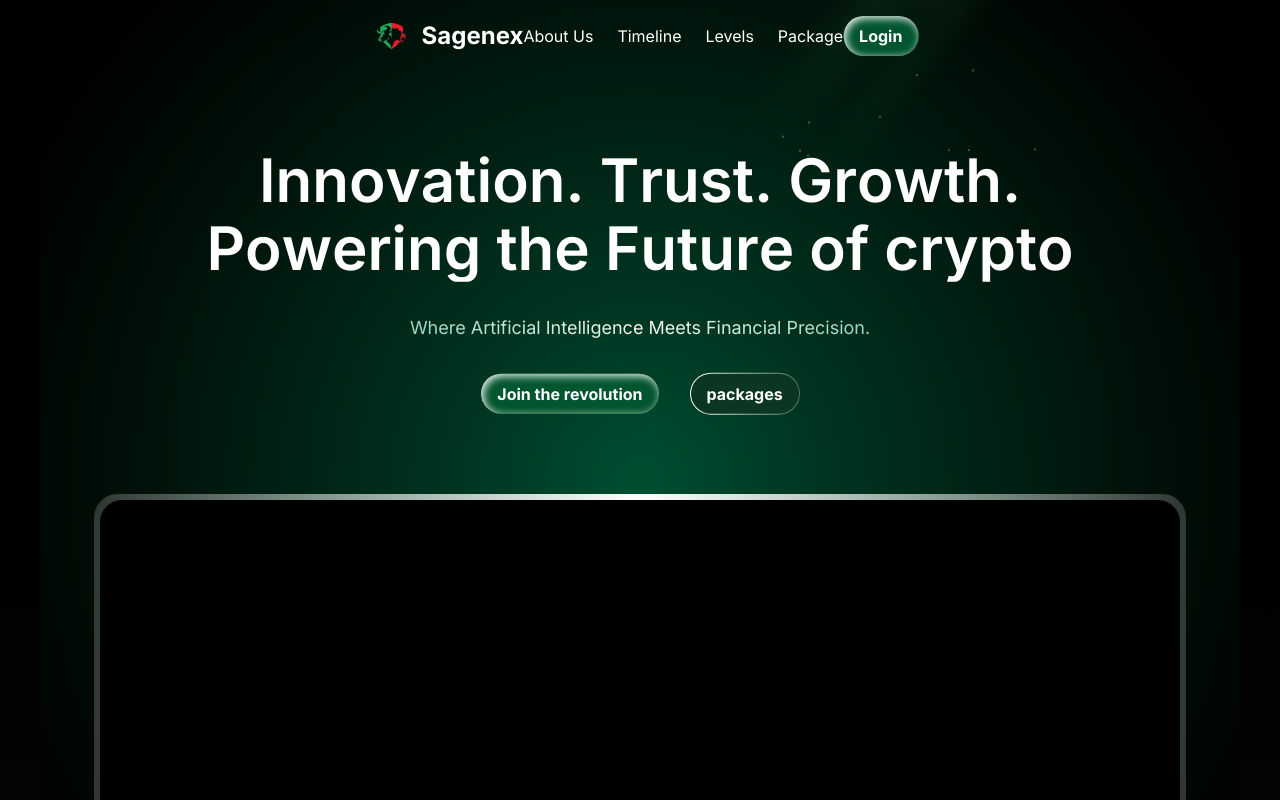
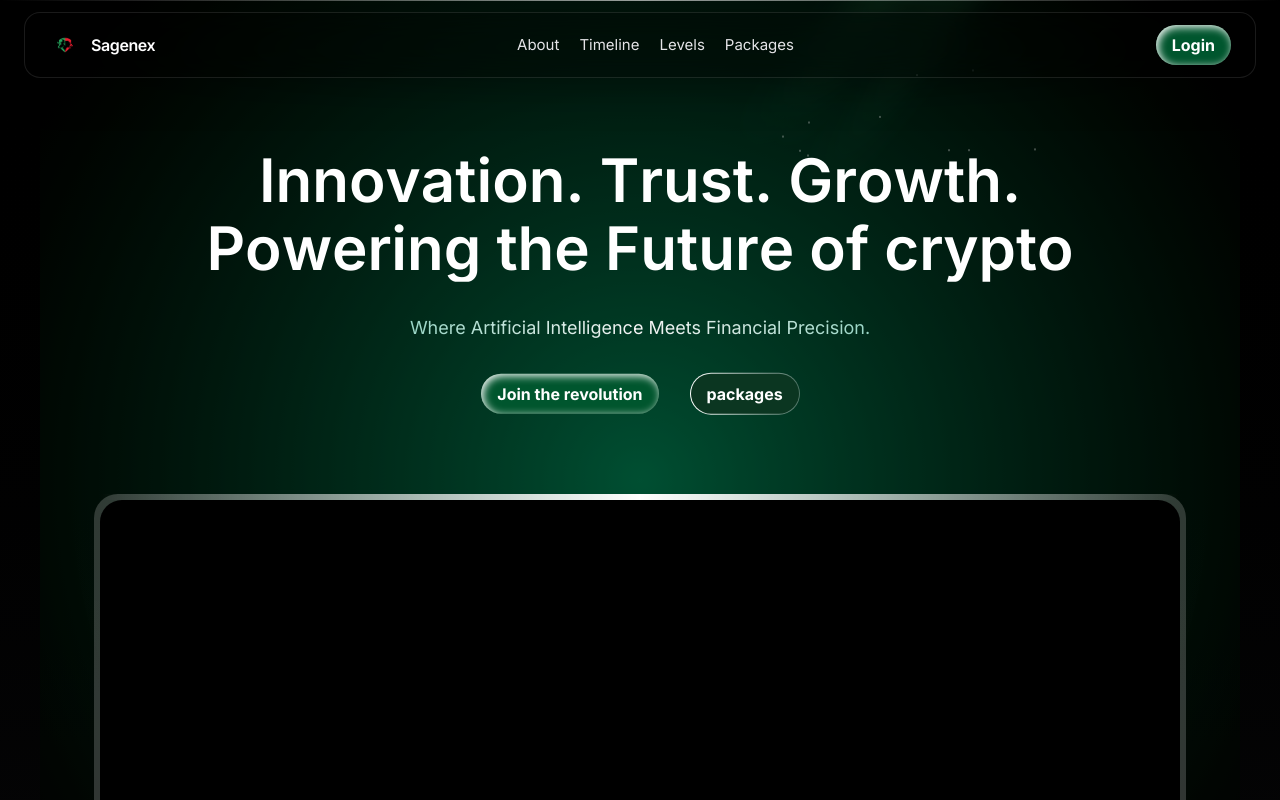
Before and after one commit to jobsforceai/sagenex-user, a Next.js app: page / in a window 1280 px wide. Shown: the top 800 px of the page. Built offline with nearby package versions, Linux system fonts and the light colour scheme.

Commit message:
fix navbar

```diff
--- a/src/app/components/HomePage.tsx
+++ b/src/app/components/HomePage.tsx
@@ -119,7 +119,9 @@ export default function HomePage() {
           </div>
           <div className="sec-text flex gap-8">
             <HeroButton href="/">Join the revolution</HeroButton>
-            <HeroButton intent='secondary' className="" href="/">packages</HeroButton>
+            <HeroButton intent="secondary" className="" href="/">
+              packages
+            </HeroButton>
           </div>
         </div>
 
--- a/src/app/components/Navbar.tsx
+++ b/src/app/components/Navbar.tsx
@@ -1,52 +1,114 @@
 "use client";
 
-import { motion } from "framer-motion";
+import { motion, useReducedMotion } from "framer-motion";
 import Link from "next/link";
+import Image from "next/image";
+import { useState, useMemo } from "react";
+import { usePathname } from "next/navigation";
 import HeroButton from "./HeroButton";
-import Image from "next/image";
 import { useAuth } from "../context/AuthContext";
 
-const navbarVariants = {
-  hidden: { opacity: 0, y: "-100%" },
-  show: {
-    opacity: 1,
-    y: "0%",
-    transition: {
-      duration: 0.5,
-    },
-  },
+const containerVariants = {
+  hidden: { opacity: 0, y: -16 },
+  show: { opacity: 1, y: 0, transition: { duration: 0.35, ease: "easeOut" } },
 };
+
+const links = [
+  { href: "/about-us", label: "About" },
+  { href: "/timeline", label: "Timeline" },
+  { href: "/levels", label: "Levels" },
+  { href: "/package", label: "Packages" },
+];
 
 export default function Navbar() {
   const { isAuthenticated, logout } = useAuth();
+  const pathname = usePathname();
+  const [open, setOpen] = useState(false);
+  const prefersReducedMotion = useReducedMotion();
+
+  const isActive = (href: string) =>
+    href === "/" ? pathname === "/" : pathname?.startsWith(href);
+
+  const navItemClass = (href: string) =>
+    [
+      "relative px-2 py-1 text-sm md:text-[15px] transition",
+      "text-zinc-200 hover:text-white",
+      "focus:outline-none focus-visible:ring-2 focus-visible:ring-emerald-400/70 rounded-md",
+      isActive(href) && "text-white",
+    ]
+      .filter(Boolean)
+      .join(" ");
+
+  // Prevent body scroll when drawer is open
+  useMemo(() => {
+    if (open) document.documentElement.classList.add("overflow-y-hidden");
+    else document.documentElement.classList.remove("overflow-y-hidden");
+    return () => document.documentElement.classList.remove("overflow-y-hidden");
+  }, [open]);
 
   return (
-    <motion.nav
-      className="fixed top-0 left-1/2 -translate-x-1/2 max-w-7xl text-white z-50"
-      variants={navbarVariants}
-      initial="hidden"
+    <motion.header
+      initial={prefersReducedMotion ? undefined : "hidden"}
       animate="show"
+      className="fixed inset-x-0 top-0 z-50"
+      role="banner"
     >
-      <div className="container mx-auto py-4 px-6 flex items-center justify-center">
-        {/* Sagenex Logo */}
-        <Link href="/" className="flex items-center justify-center">
-          <Image height={200} width={200} src="/icon.png" alt="logo" className="h-10 w-full"/>
-          <h1 className="text-2xl font-bold">Sagenex</h1>
+      {/* Glass shell */}
+      <div className="mx-auto max-w-7xl px-3 sm:px-4 lg:px-6">
+        <div
+          className="mt-3 rounded-2xl border border-white/10 bg-black/35 backdrop-blur-xl
+                     shadow-[0_8px_40px_rgba(0,0,0,0.35)]"
+        >
+          {/* Top row */}
+          <div className="flex items-center justify-between gap-3 px-4 py-3 md:px-6">
+            {/* Logo + brand */}
+            <Link
+              href="/"
+              className="group flex items-center gap-2.5"
+              aria-label="Sagenex home"
+            >
+              <span className="relative inline-block h-8 w-8">
+                <Image
+                  src="/icon.png"
+                  alt=""
+                  fill
+                  sizes="32px"
+                  className="object-contain"
+                  priority
+                />
+              </span>
+              <span className="text-base font-semibold tracking-tight text-white group-hover:opacity-90">
+                Sagenex
+              </span>
             </Link>
 
-        {/* Navigation Links */}
-        <div className="space-x-6">
-          <Link href="/about-us">About Us</Link>
-          <Link href="/timeline">Timeline</Link>
-          <Link href="/levels">Levels</Link>
-          <Link href="/package">Package</Link>
-        </div>
+            {/* Desktop nav */}
+            <nav className="hidden md:flex items-center gap-1">
+              {links.map((l) => (
+                <Link
+                  key={l.href}
+                  href={l.href}
+                  className={navItemClass(l.href)}
+                  aria-current={isActive(l.href) ? "page" : undefined}
+                >
+                  {l.label}
+                  {/* Active underline */}
+                  {isActive(l.href) && (
+                    <span className="absolute left-2 right-2 -bottom-1 h-px bg-gradient-to-r from-transparent via-emerald-300/70 to-transparent" />
+                  )}
+                </Link>
+              ))}
+            </nav>
 
-        {/* Join Us Button */}
+            {/* Right actions */}
+            <div className="hidden md:flex items-center gap-2">
               {isAuthenticated ? (
                 <button
                   onClick={logout}
-            className="bg-red-500 text-white px-4 py-2 rounded-md hover:bg-red-600 ml-4"
+                  className="px-3.5 py-2 rounded-lg text-sm font-medium text-white/90 hover:text-white
+                             bg-gradient-to-b from-red-500 to-red-600 hover:from-red-500/95 hover:to-red-600/95
+                             shadow-[inset_0_1px_0_rgba(255,255,255,0.15),0_8px_20px_rgba(239,68,68,0.35)]
+                             focus:outline-none focus-visible:ring-2 focus-visible:ring-red-400/70"
                 >
                   Logout
                 </button>
@@ -54,6 +116,95 @@ export default function Navbar() {
                 <HeroButton href="/login">Login</HeroButton>
               )}
             </div>
-    </motion.nav>
+
+            {/* Mobile toggle */}
+            <button
+              className="md:hidden inline-flex h-9 w-9 items-center justify-center rounded-lg border border-white/10
+                         bg-white/5 text-white/90 hover:bg-white/10
+                         focus:outline-none focus-visible:ring-2 focus-visible:ring-emerald-400/70"
+              aria-label="Toggle navigation"
+              aria-expanded={open}
+              onClick={() => setOpen((v) => !v)}
+            >
+              <svg
+                viewBox="0 0 24 24"
+                className={`h-5 w-5 transition ${open ? "rotate-90" : ""}`}
+                fill="none"
+                stroke="currentColor"
+                strokeWidth="1.5"
+              >
+                {open ? (
+                  <path d="M6 6l12 12M6 18L18 6" />
+                ) : (
+                  <path d="M3.75 7.25h16.5M3.75 12h16.5M3.75 16.75h16.5" />
+                )}
+              </svg>
+            </button>
+          </div>
+
+          {/* Mobile drawer */}
+          <motion.div
+            initial={false}
+            animate={
+              open ? { height: "auto", opacity: 1 } : { height: 0, opacity: 0 }
+            }
+            transition={{ duration: 0.25, ease: "easeOut" }}
+            className="md:hidden overflow-hidden"
+          >
+            <div className="px-4 pb-4 pt-1">
+              <nav className="flex flex-col">
+                {links.map((l) => (
+                  <Link
+                    key={l.href}
+                    href={l.href}
+                    onClick={() => setOpen(false)}
+                    className={[
+                      "flex items-center justify-between rounded-lg px-3 py-2 text-sm",
+                      "text-zinc-200 hover:text-white hover:bg-white/5",
+                      "focus:outline-none focus-visible:ring-2 focus-visible:ring-emerald-400/70",
+                      isActive(l.href) && "bg-white/5 text-white",
+                    ]
+                      .filter(Boolean)
+                      .join(" ")}
+                    aria-current={isActive(l.href) ? "page" : undefined}
+                  >
+                    {l.label}
+                    {isActive(l.href) && (
+                      <span className="ml-3 h-1.5 w-1.5 rounded-full bg-emerald-300" />
+                    )}
+                  </Link>
+                ))}
+              </nav>
+
+              <div className="mt-3">
+                {isAuthenticated ? (
+                  <button
+                    onClick={() => {
+                      setOpen(false);
+                      logout();
+                    }}
+                    className="w-full px-3.5 py-2 rounded-lg text-sm font-medium text-white/90 hover:text-white
+                               bg-gradient-to-b from-red-500 to-red-600 hover:from-red-500/95 hover:to-red-600/95
+                               shadow-[inset_0_1px_0_rgba(255,255,255,0.15),0_8px_20px_rgba(239,68,68,0.35)]
+                               focus:outline-none focus-visible:ring-2 focus-visible:ring-red-400/70"
+                  >
+                    Logout
+                  </button>
+                ) : (
+                  <HeroButton className="w-full justify-center" href="/login">
+                    Login
+                  </HeroButton>
+                )}
+              </div>
+            </div>
+          </motion.div>
+        </div>
+      </div>
+
+      {/* Top sheen line */}
+      <div className="pointer-events-none absolute inset-x-0 top-0">
+        <div className="mx-auto h-[1px] w-full max-w-7xl bg-gradient-to-r from-transparent via-white/60 to-transparent" />
+      </div>
+    </motion.header>
   );
 }
```
Lines whose indentation alone changed are shown as unchanged.
